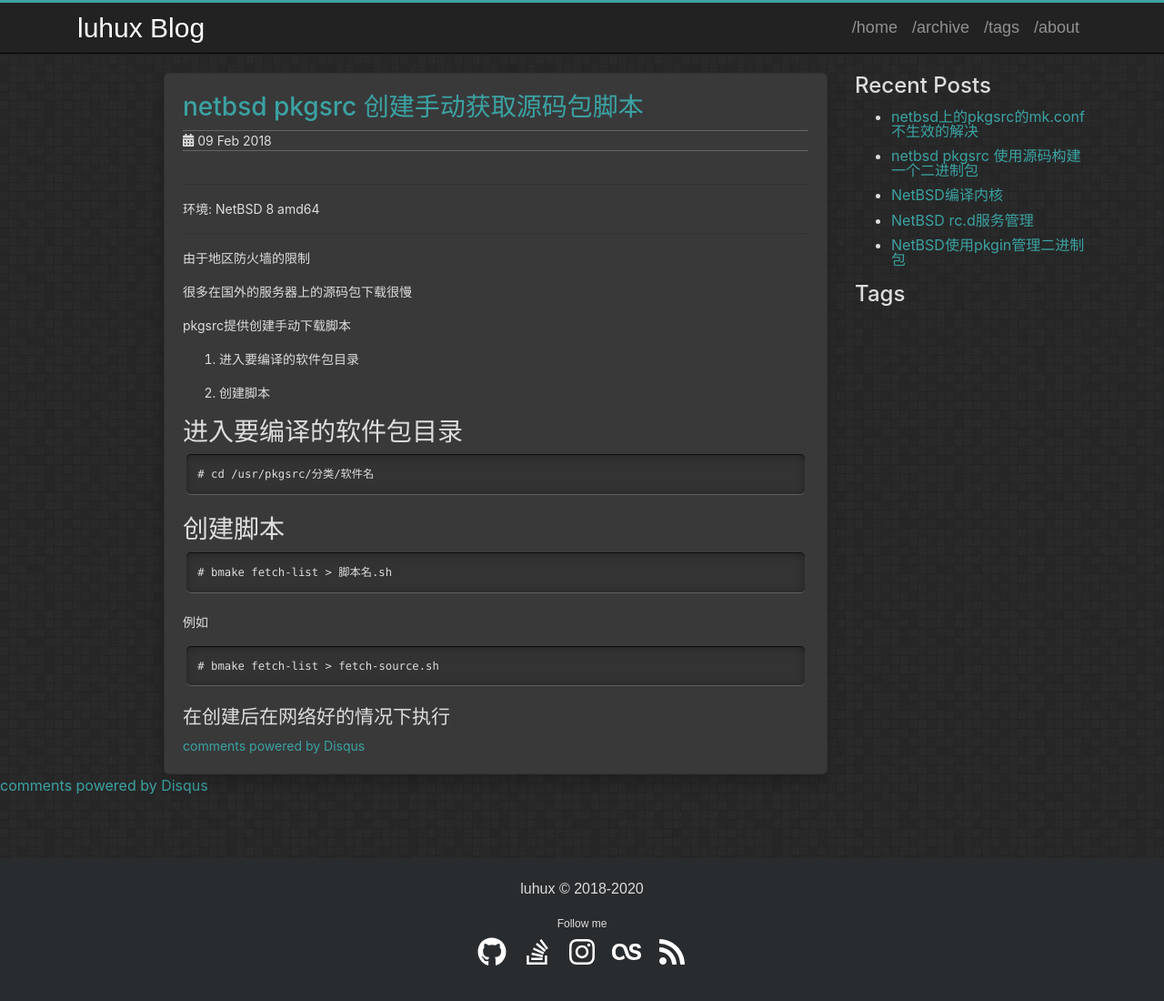
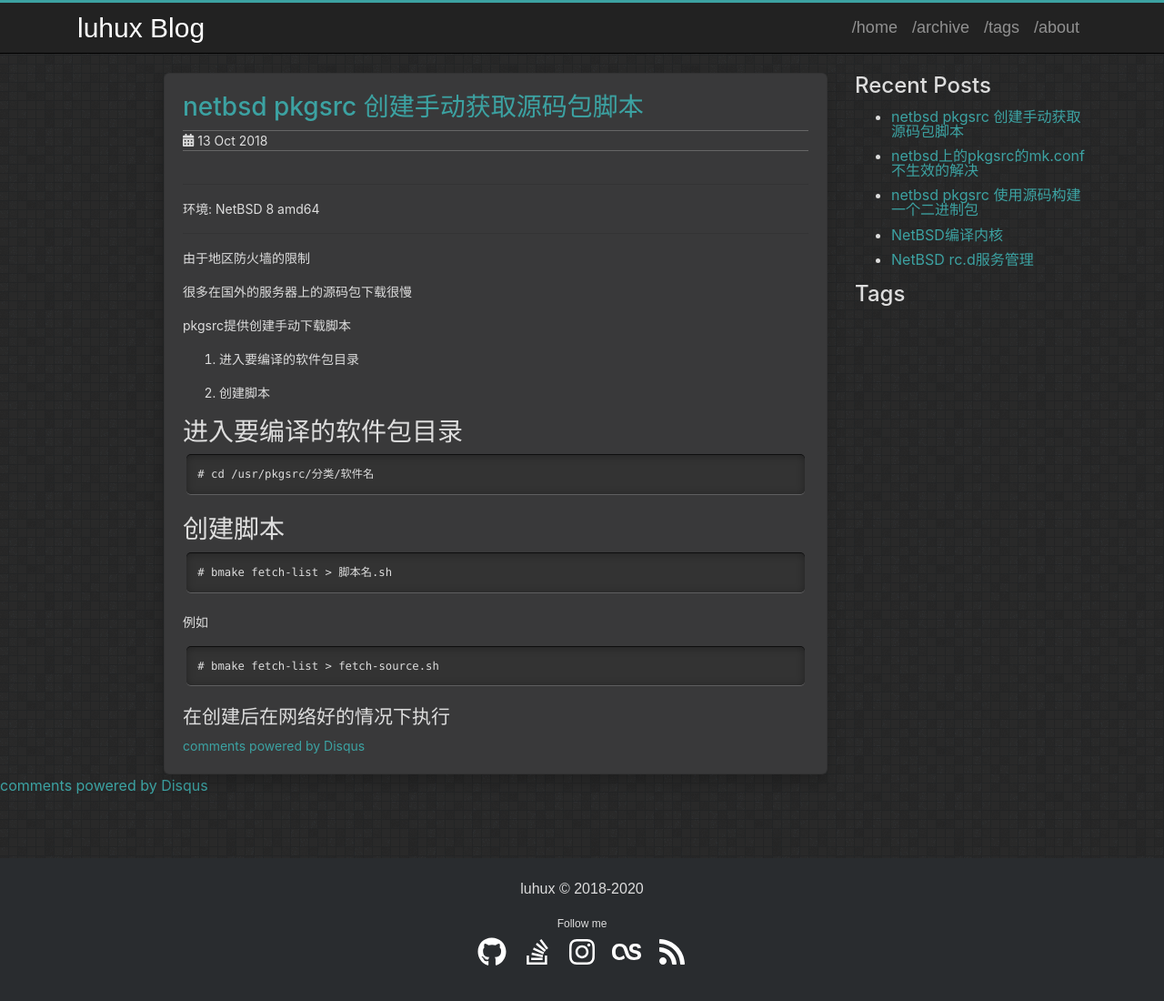
Before and after one commit to luhux/luhux.github.io, a Jekyll site: the page built from _posts/2018-10-13-netbsd-pkgsrc-fetch-script.md, in a window 1280 px wide and 1125 px high. Shown: the top 1100 px of the window at 91% size. Built offline with Jekyll 4.4.1, drawn with Linux system fonts in a browser that asks for light colours; comment, search, counter and statistics services are not loaded; some of the changed lines change nothing that is shown.

Commit message:
Update 2018-10-13-netbsd-pkgsrc-fetch-script.md

```diff
--- a/_posts/2018-10-13-netbsd-pkgsrc-fetch-script.md
+++ b/_posts/2018-10-13-netbsd-pkgsrc-fetch-script.md
@@ -1,7 +1,7 @@
 ---
 layout: post
 title: netbsd pkgsrc 创建手动获取源码包脚本
-date:   2018-02-09 11:07
+date:   2018-10-13  12:09
 description: netbsd pkgsrc fetch script source
 comments: true
 ---
```
